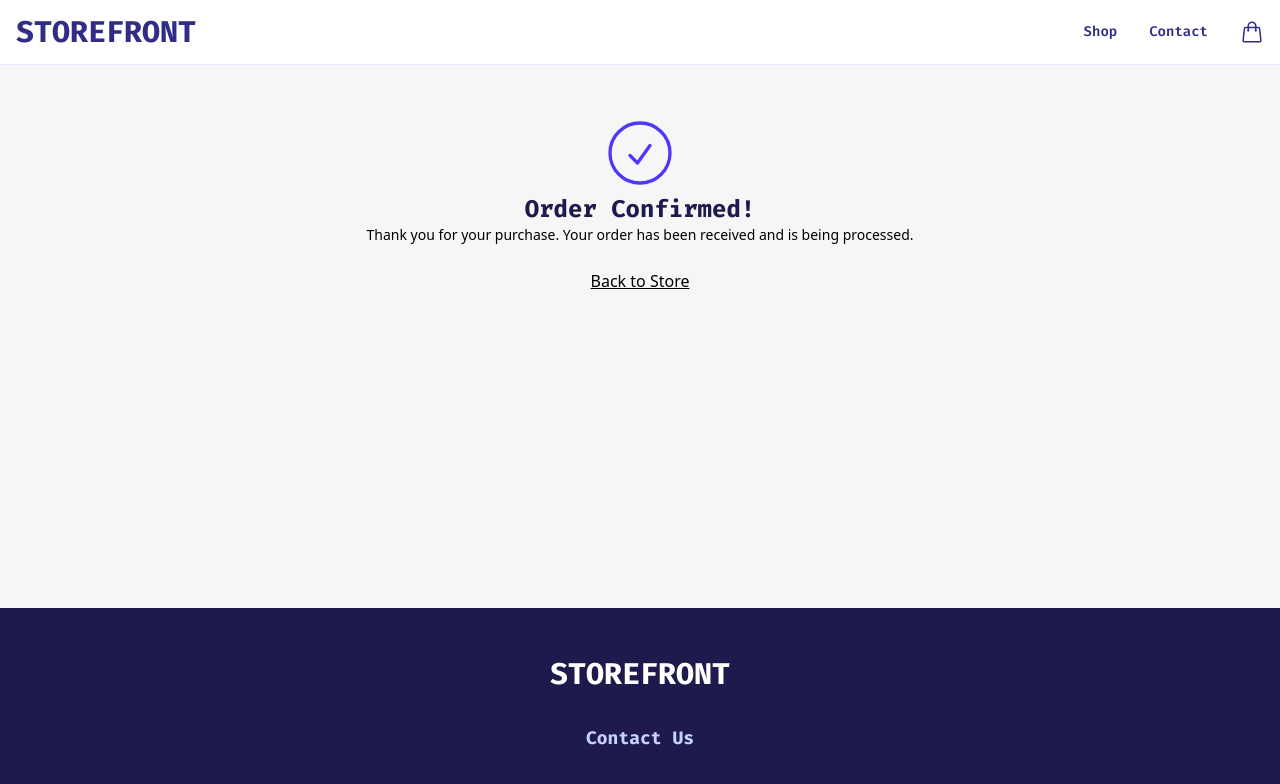
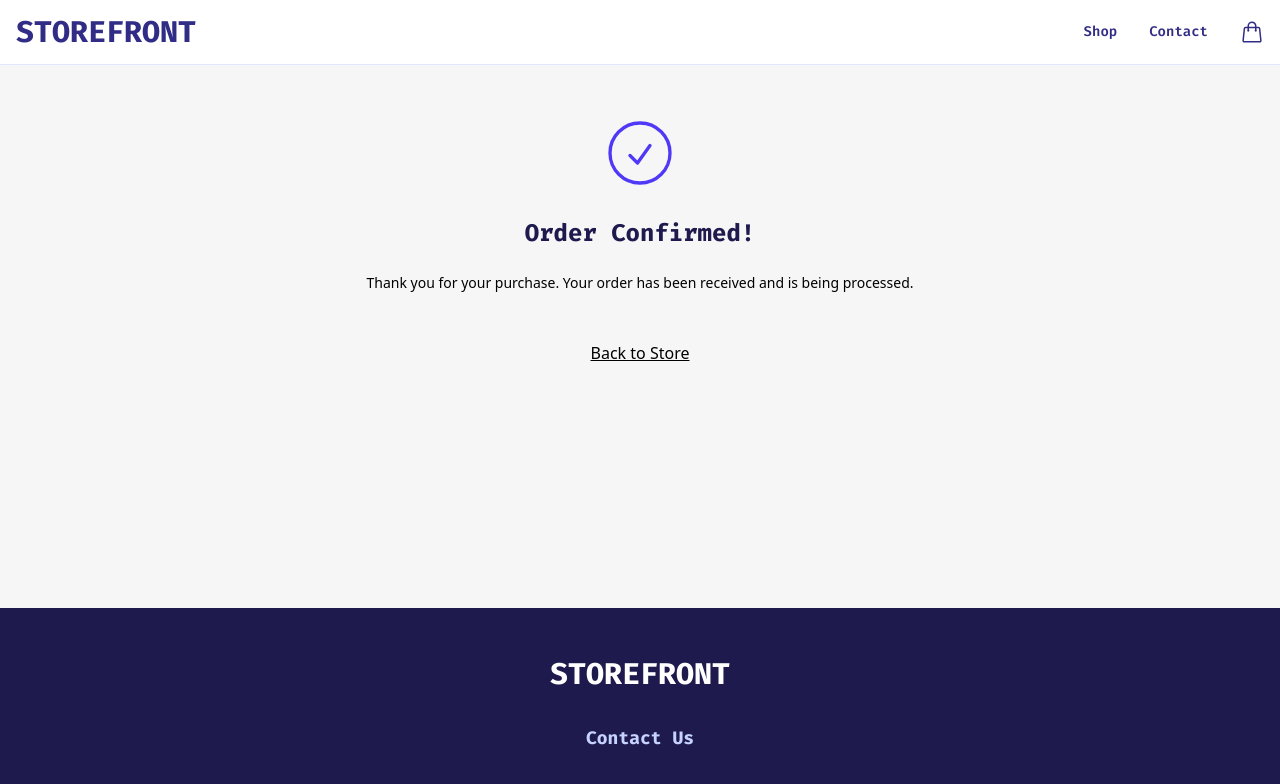
Before and after one commit to NoroffFEU/jsfw-2025-v1-tina-js-framework, a Next.js app in the folder storefront/: page /cart/checkout/success in a window 1280 px wide. Shown: the top 784 px of the page. Built offline with nearby package versions, Linux system fonts and the light colour scheme.

Commit message:
FIX width searchbar

```diff
--- a/storefront/app/cart/checkout/success/page.tsx
+++ b/storefront/app/cart/checkout/success/page.tsx
@@ -1,7 +1,7 @@
 import Link from "next/link";
 export default function CheckoutSuccessPage() {
   return (
-    <div className="flex flex-col items-center justify-center gap-6max-w-3xl mx-auto px-4 py-12 text-center">
+    <div className="flex flex-col items-center justify-center gap-6 max-w-3xl mx-auto px-4 py-12 text-center">
       <svg
         xmlns="http://www.w3.org/2000/svg"
         fill="none"
--- a/storefront/app/page.tsx
+++ b/storefront/app/page.tsx
@@ -7,7 +7,7 @@ export default async function Home() {
 
   return (
     <div className="">
-      <div className="bg-indigo-950 py-28 flex flex-col items-center text-center gap-8">
+      <div className="bg-indigo-950 py-28 px-6 flex flex-col items-center text-center gap-8">
         <h1 className="font-heading text-3xl text-white ">
           Quality products that fits your budget
         </h1>
--- a/storefront/components/ui/SearchBar.tsx
+++ b/storefront/components/ui/SearchBar.tsx
@@ -2,14 +2,14 @@
 
 import { useState, useEffect, useRef } from "react";
 import Link from "next/link";
-import type { Product} from "@/schemas/productSchema";
+import type { Product } from "@/schemas/productSchema";
 
 export function SearchBar({ products }: { products: Product[] }) {
   const [query, setQuery] = useState("");
   const [results, setResults] = useState<Product[]>([]);
   const ref = useRef<HTMLDivElement>(null);
 
-    // Used claude to research. setResult is the method i went for
+  // Used claude to research. setResult is the method i went for
 
   useEffect(() => {
     if (!query.trim()) {
@@ -43,7 +43,7 @@ export function SearchBar({ products }: { products: Product[] }) {
   return (
     <div ref={ref} className="relative w-full max-w-md">
       <input
-        className="bg-white text-indigo-900 border p-2 w-full"
+        className="bg-white text-indigo-900 border p-2  w-full"
         type="text"
         placeholder="Search products..."
         value={query}
@@ -51,11 +51,14 @@ export function SearchBar({ products }: { products: Product[] }) {
       />
 
       {showDropdown && (
-        <ul className="absolute top-full left-0 right-0 z-50 mt-1 max-h-60 overflow-auto  border bg-white shadow-lg ">
+        <ul className="absolute top-full left-0 right-0 z-50 mt-1 max-h-60 overflow-auto border bg-white shadow-lg ">
           {results.map((product) => (
-            <li key={product.id}>
+            <li key={product.id}
+
+
+           >
               <Link
-                className="block px-3 py-2 text-sm hover:bg-muted"
+                className="block px-3 py-2  text-sm "
                 href={`/product/${product.id}`}
                 onClick={() => setQuery("")}
               >
```
